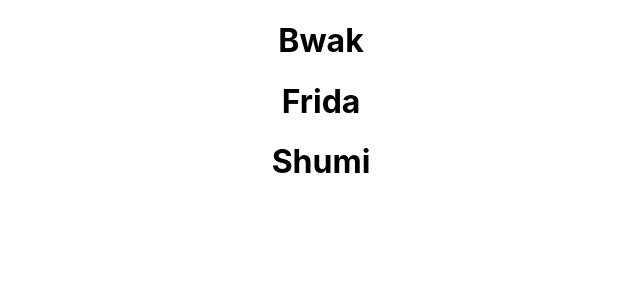
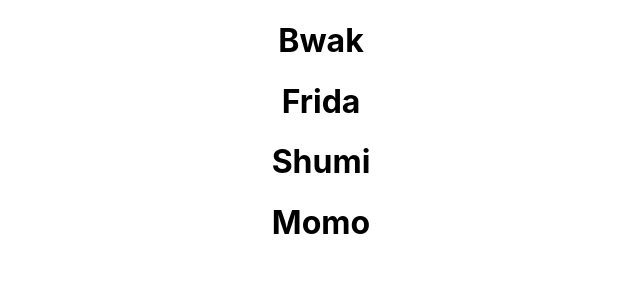
Before and after one commit to Jonafieg/monsters-rolodex, a React (Create React App) app: page / in a window 1280 px wide. Shown: the top 300 px of the page, without its empty margins (319-959 px from the left). Built offline with nearby package versions, Linux system fonts and the light colour scheme.

Commit message:
changes to synch to my pc

```diff
--- a/src/App.js
+++ b/src/App.js
@@ -13,6 +13,7 @@ class App extends Component{
         {name: "Bwak"},
         {name: "Frida"},
         {name: "Shumi"},
+        {name: "Momo"}
       ]
     };
   }
```
